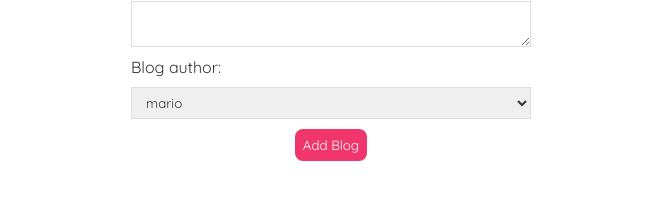
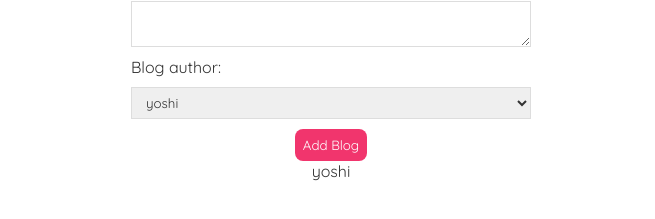
Before and after one commit to mbarto202/react-netninja, a React (Create React App) app: page /create in a window 1280 px wide. Shown: the part 285-504 px from the top of the page, without its empty margins (309-964 px from the left). Built offline with nearby package versions, Linux system fonts and the light colour scheme.

Commit message:
tracking all values

```diff
--- a/src/Create.js
+++ b/src/Create.js
@@ -3,6 +3,7 @@ import { useState } from "react";
 const Create = () => {
   const [title, setTitle] = useState("");
   const [body, setBody] = useState("");
+  const [author, setAuthor] = useState("yoshi");
 
   return (
     <div className="create">
@@ -16,15 +17,21 @@ const Create = () => {
           onChange={(e) => setTitle(e.target.value)}
         />
         <label>Blog body:</label>
-        <textarea required></textarea>
+        <textarea
+          required
+          value={body}
+          onChange={(e) => setBody(e.target.value)}
+        ></textarea>
         <label>Blog author:</label>
-        <select>
+        <select value={author} onChange={(e) => setAuthor(e.target.value)}>
           <option value="mario">mario</option>
           <option value="yoshi">yoshi</option>
         </select>
         <button>Add Blog</button>
       </form>
       <p>{title}</p>
+      <p>{body}</p>
+      <p>{author}</p>
     </div>
   );
 };
```
